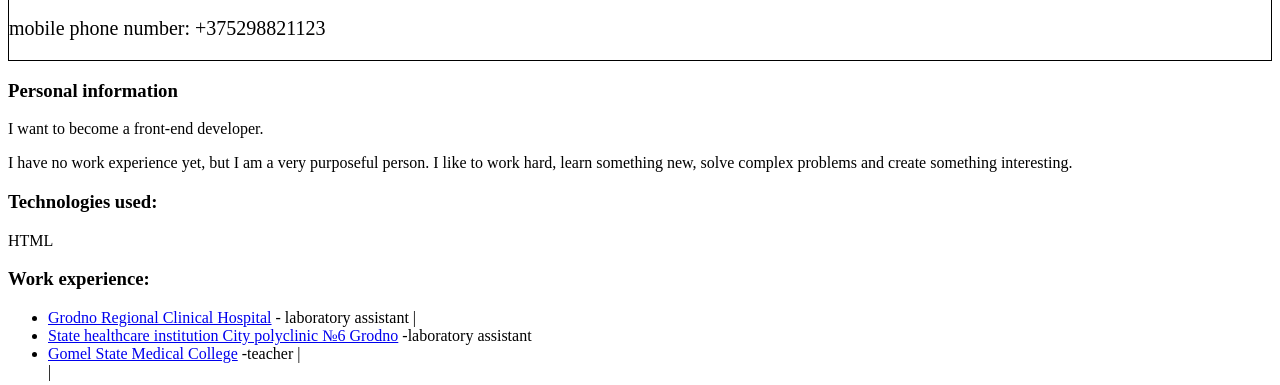
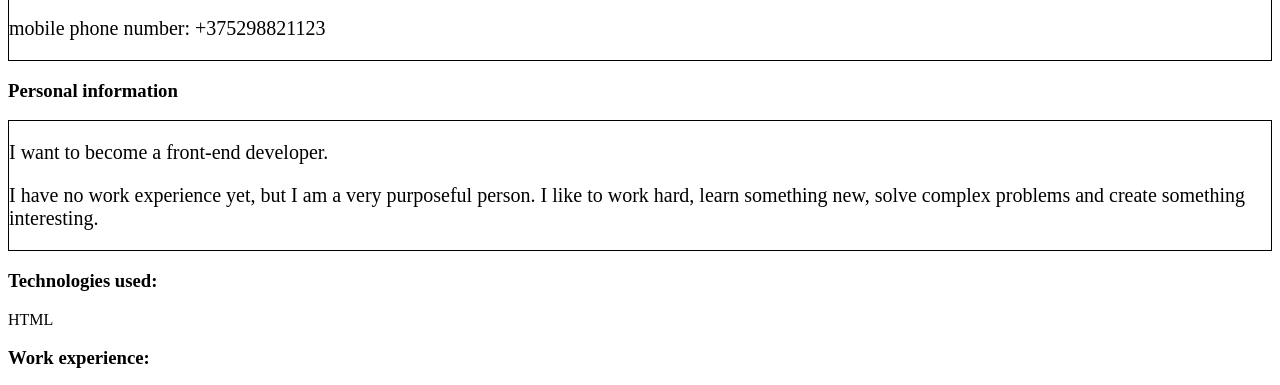
Before and after one commit to Natallia-Zotkina/rsschool-cv1, a plain HTML site: page index.html in a window 1280 px wide. Shown: the part 342-727 px from the top of the page. Drawn offline with Linux system fonts and the light colour scheme.

```diff
--- a/index.html
+++ b/index.html
@@ -20,9 +20,10 @@
   </div>
   <section>
     <h3>Personal information</h3>
-    <p>I want to become a front-end developer.</p>
+    <div style="font-size: 20px;border: solid 1px;">
+      <p>I want to become a front-end developer.</p>
      <p>I have no work experience yet, but I am a very purposeful person. I like to work hard, learn something new, solve complex problems and create something interesting.</p>
-
+    </div>
   </section>
   <section>
     <h3>Technologies used:</h3>
```
